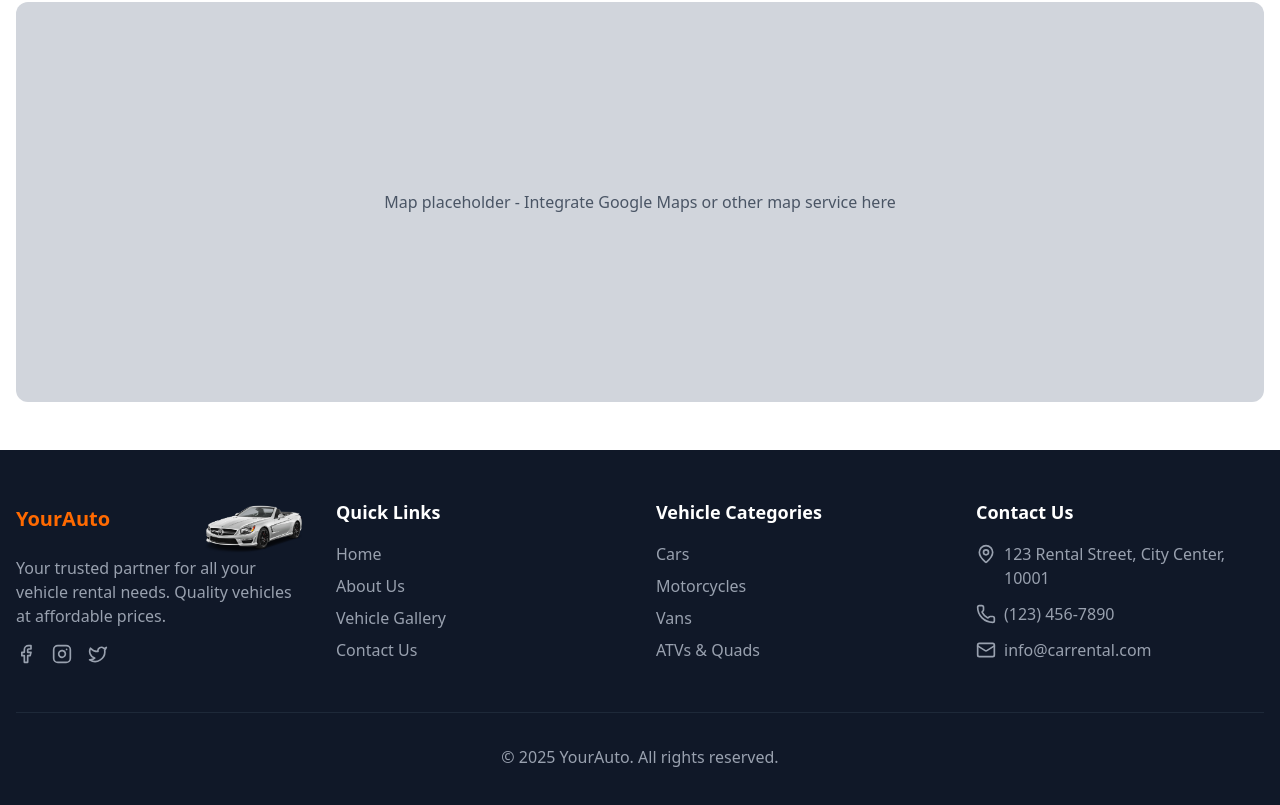
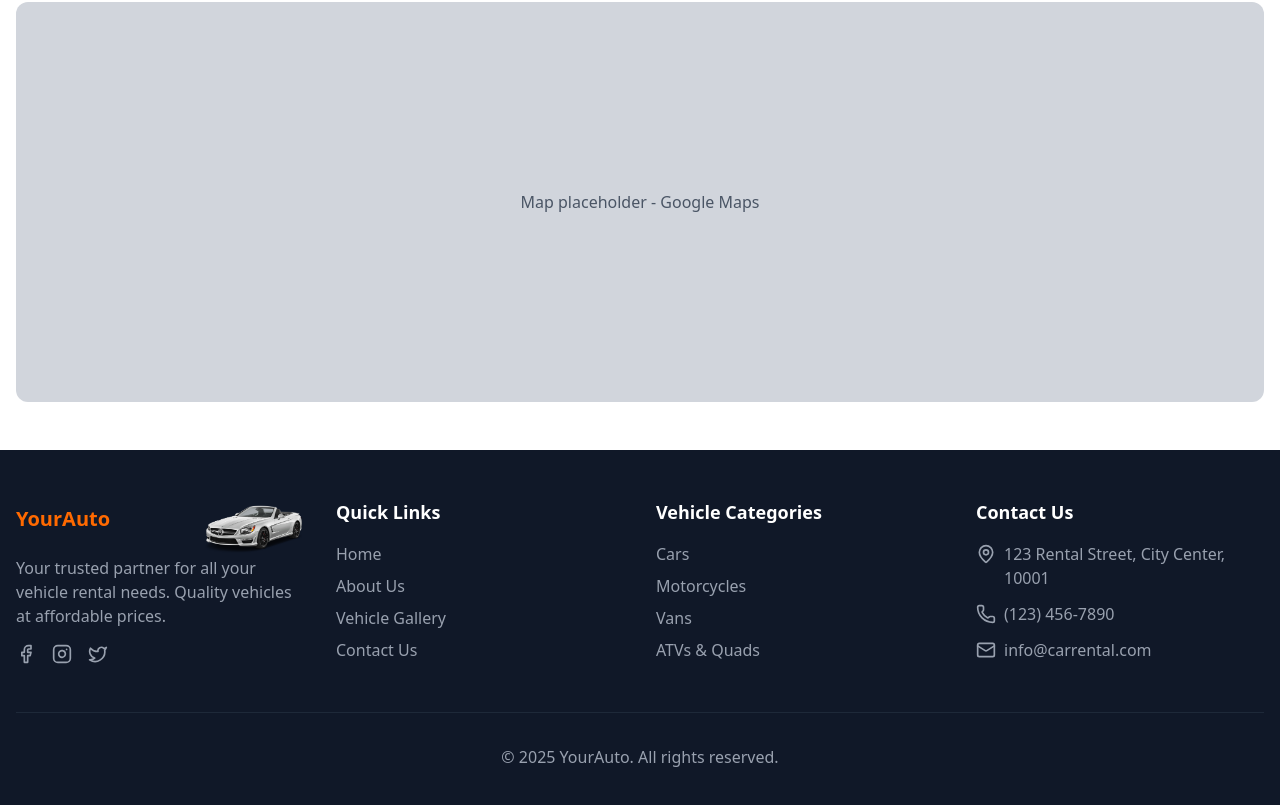
Before and after one commit to SouhaiBusiness/YourAuto, a Next.js app: page /contact in a window 1280 px wide. Shown: the part 977-1782 px from the top of the page. Built offline with nearby package versions, Linux system fonts and the light colour scheme; no server answers.

Commit message:
Update page.tsx

```diff
--- a/app/contact/page.tsx
+++ b/app/contact/page.tsx
@@ -293,7 +293,7 @@
         <div className="h-[400px] bg-gray-200 rounded-xl overflow-hidden">
           {/* Replace with actual map implementation */}
           <div className="w-full h-full flex items-center justify-center bg-gray-300">
-            <p className="text-gray-600">Map placeholder - Integrate Google Maps or other map service here</p>
+            <p className="text-gray-600">Map placeholder - Google Maps </p>
           </div>
         </div>
       </div>
```
